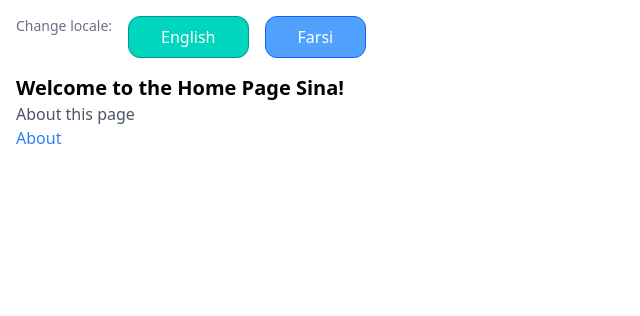
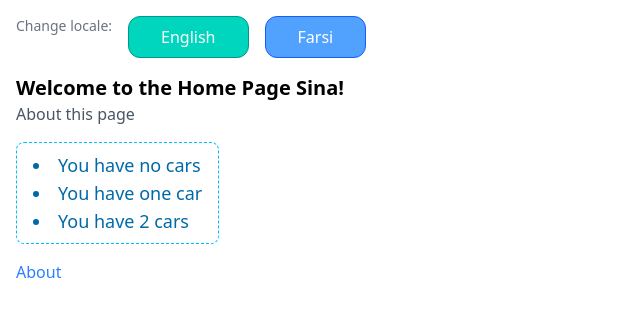
Before and after one commit to sinaRh99/next-intl-test-app, a Next.js app: page /en in a window 1280 px wide. Shown: the top 316 px of the page, without its empty margins (0-640 px from the left). Built offline with nearby package versions, Linux system fonts and the light colour scheme.

Commit message:
chore(i18n): test cardinal pluralization

```diff
--- a/messages/en.json
+++ b/messages/en.json
@@ -2,7 +2,8 @@
   "HomePage": {
     "title": "Welcome to the Home Page {name}!",
     "description": "About this page",
-    "urlTitle": "Home"
+    "urlTitle": "Home",
+    "carCount": "You have {count, plural, =0 {no cars} one {one car} other {# cars}}"
   },
   "AboutPage": {
     "title": "About Us",
--- a/messages/fa.json
+++ b/messages/fa.json
@@ -2,7 +2,8 @@
   "HomePage": {
     "title": "{name} عزیز، به صفحه اصلی خوش آمدی!",
     "description": "درباره این صفحه",
-    "urlTitle": "خانه"
+    "urlTitle": "خانه",
+    "carCount": "شما {count, plural, =0 {هیچ ماشینی ندارید} other {# ماشین دارید}}"
   },
   "AboutPage": {
     "title": "درباره ما",
--- a/src/app/[locale]/page.tsx
+++ b/src/app/[locale]/page.tsx
@@ -32,6 +32,11 @@ export default function Home({
     <div>
       <h1 className="font-bold text-xl">{t("title", { name: "Sina" })}</h1>
       <h3 className="text-gray-600">{t("description")}</h3>
+      <ul className="my-4 border border-sky-400 border-dashed w-fit list-disc list-inside py-2 px-4 rounded-lg font-medium text-lg text-sky-700">
+        <li>{t("carCount", { count: 0 })}</li>
+        <li>{t("carCount", { count: 1 })}</li>
+        <li>{t("carCount", { count: 2 })}</li>
+      </ul>
       <Link className="mt-4 text-blue-500 hover:text-blue-600" href="/about">
         {aboutPageT("urlTitle")}
       </Link>
```
